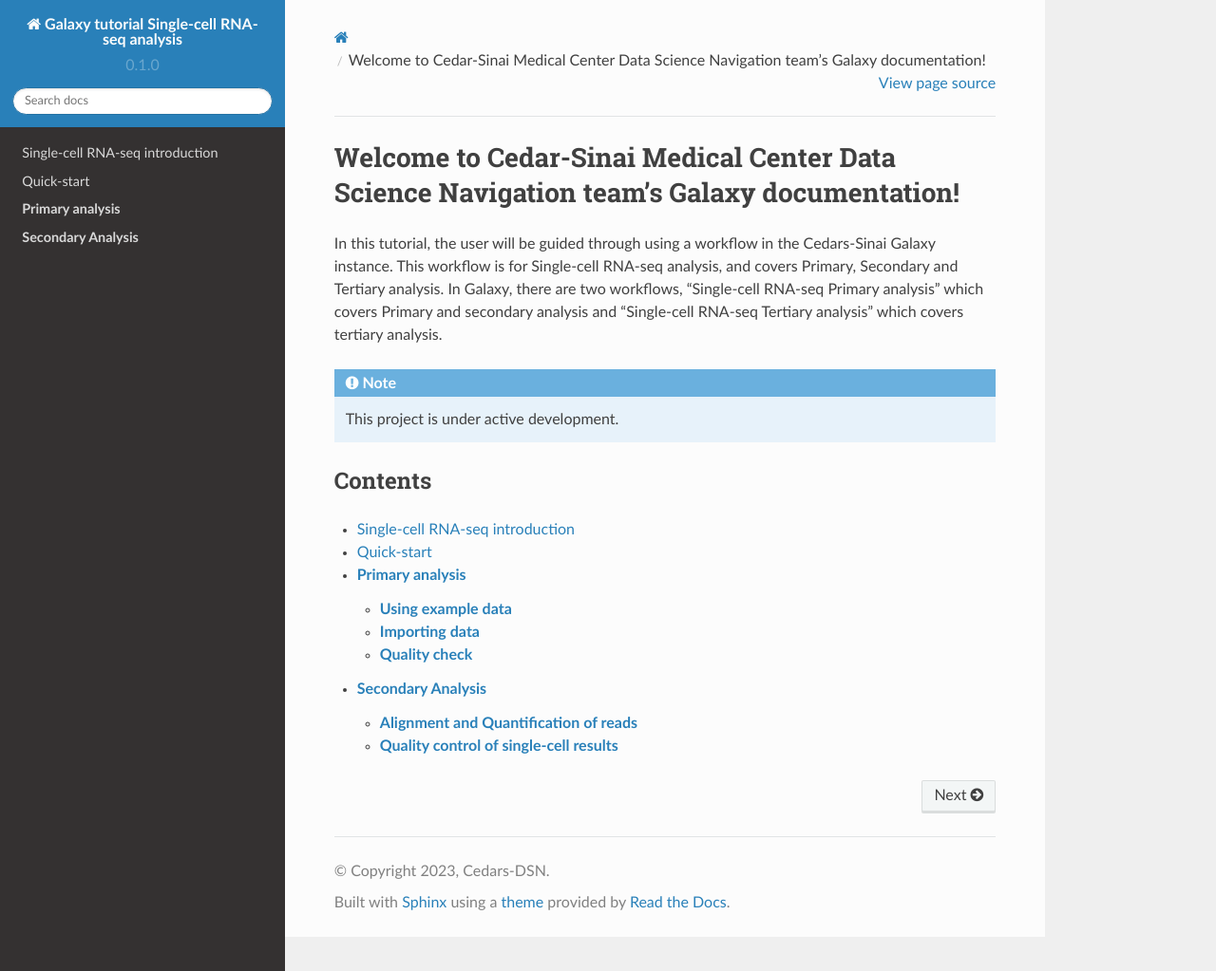
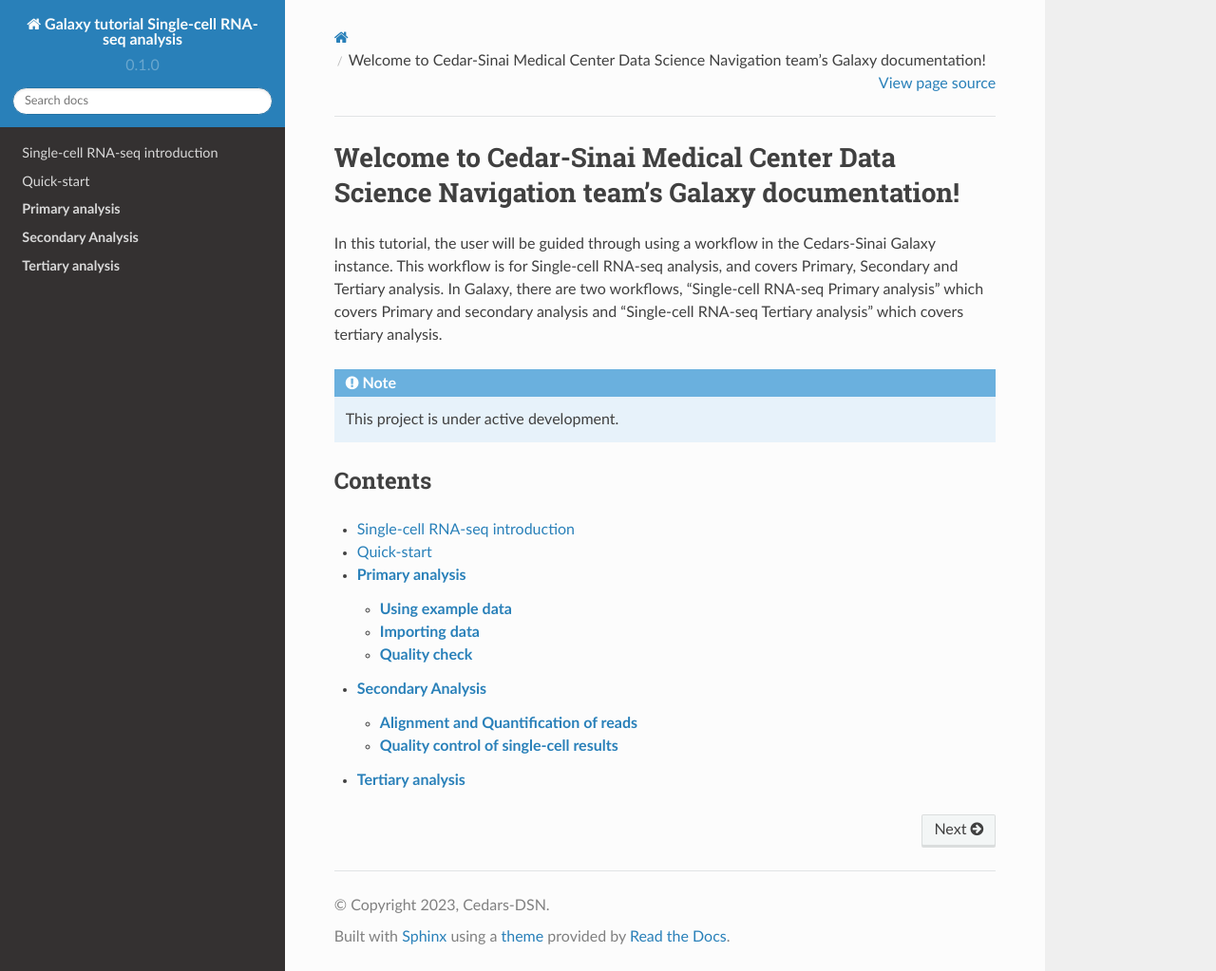
Before and after one commit to CedarsDSN/Galaxy_tutorial_scRNAseq_analysis, a Sphinx documentation site: the page built from docs/index.rst, in a window 1280 px wide and 1023 px high. Shown: the whole window at 95% size. Built offline with Sphinx 7.4.7 and the Read the Docs theme 2.0.0, drawn with Linux system fonts in a browser that asks for light colours; pages that are not in the unit, such as notebooks, are missing from menus.

Commit message:
Update index.rst

```diff
--- a/docs/index.rst
+++ b/docs/index.rst
@@ -17,3 +17,4 @@
    Quick-start
    Primary analysis/index.rst
    Secondary analysis/index.rst
+   Tertiary analysis/index.rst
```
